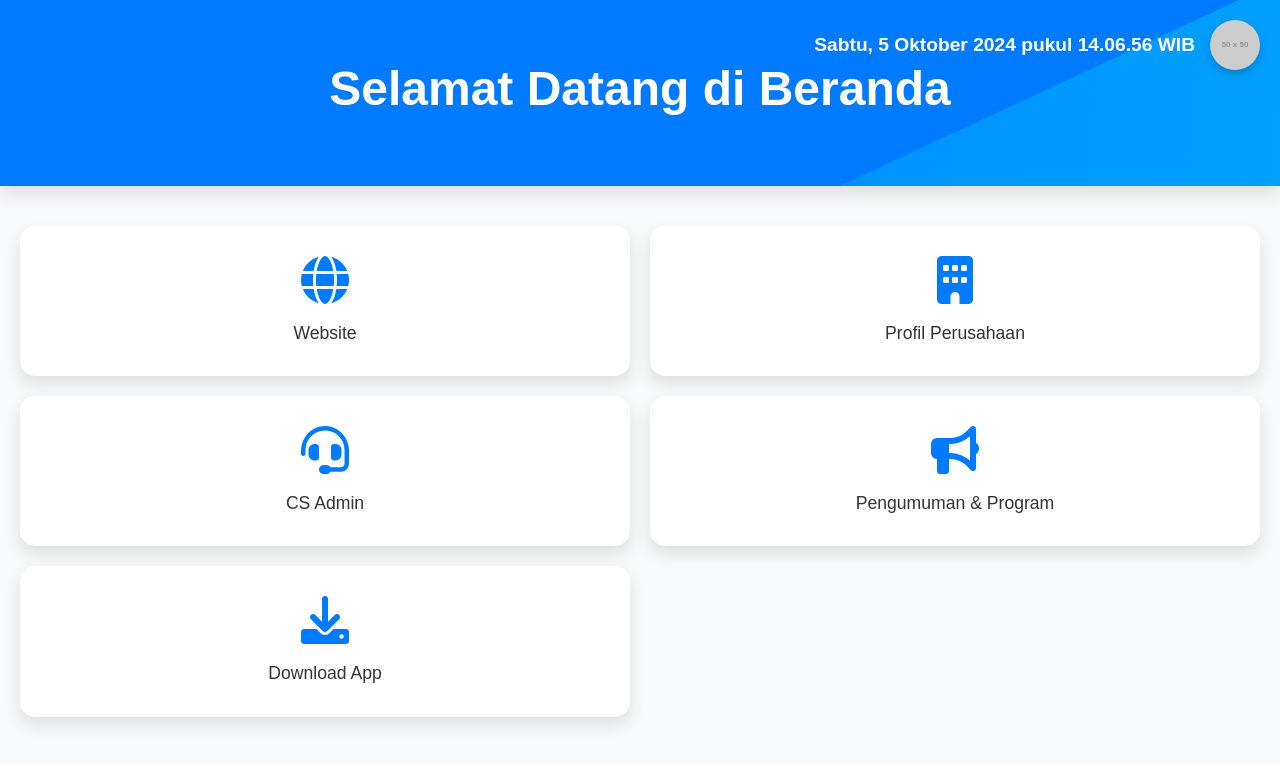
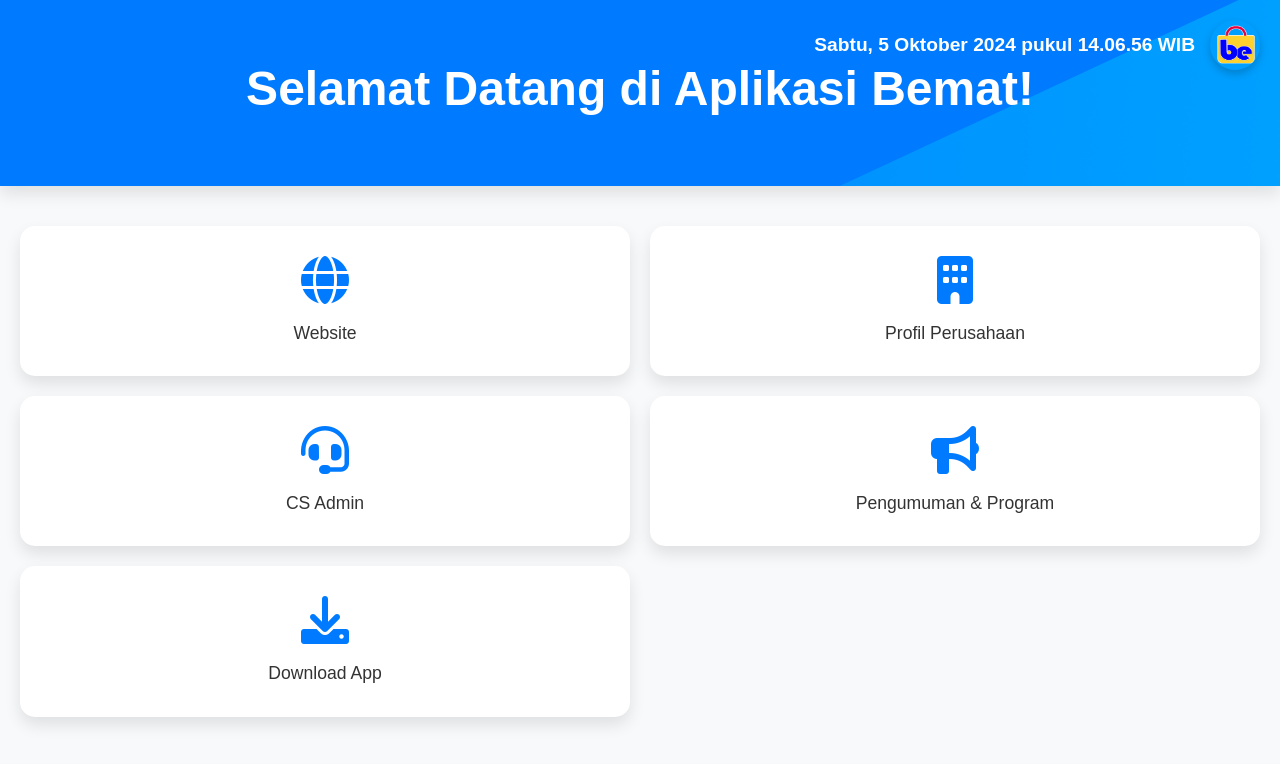
Before and after one commit to yuusuke1101/Aplikasi, a plain HTML site: page index.html in a window 1280 px wide. Drawn offline with nearby package versions, Linux system fonts and the light colour scheme; placeholder pictures from the web are drawn by us.

Commit message:
Update index.html

```diff
--- a/index.html
+++ b/index.html
@@ -182,10 +182,10 @@
     <!-- Header Section dengan Animasi -->
     <header>
         <div class="header-bg"></div>
-        <h1>Selamat Datang di Beranda</h1>
+        <h1>Selamat Datang di Aplikasi Bemat!</h1>
         <div class="header-right">
             <div class="datetime" id="datetime"></div>
-            <img src="https://via.placeholder.com/50" alt="Logo Perusahaan"> <!-- Ganti dengan logo asli -->
+            <img src="images/LOGO BEMAT.png" alt="Logo Perusahaan"> <!-- Ganti dengan logo asli -->
         </div>
     </header>
 
```
